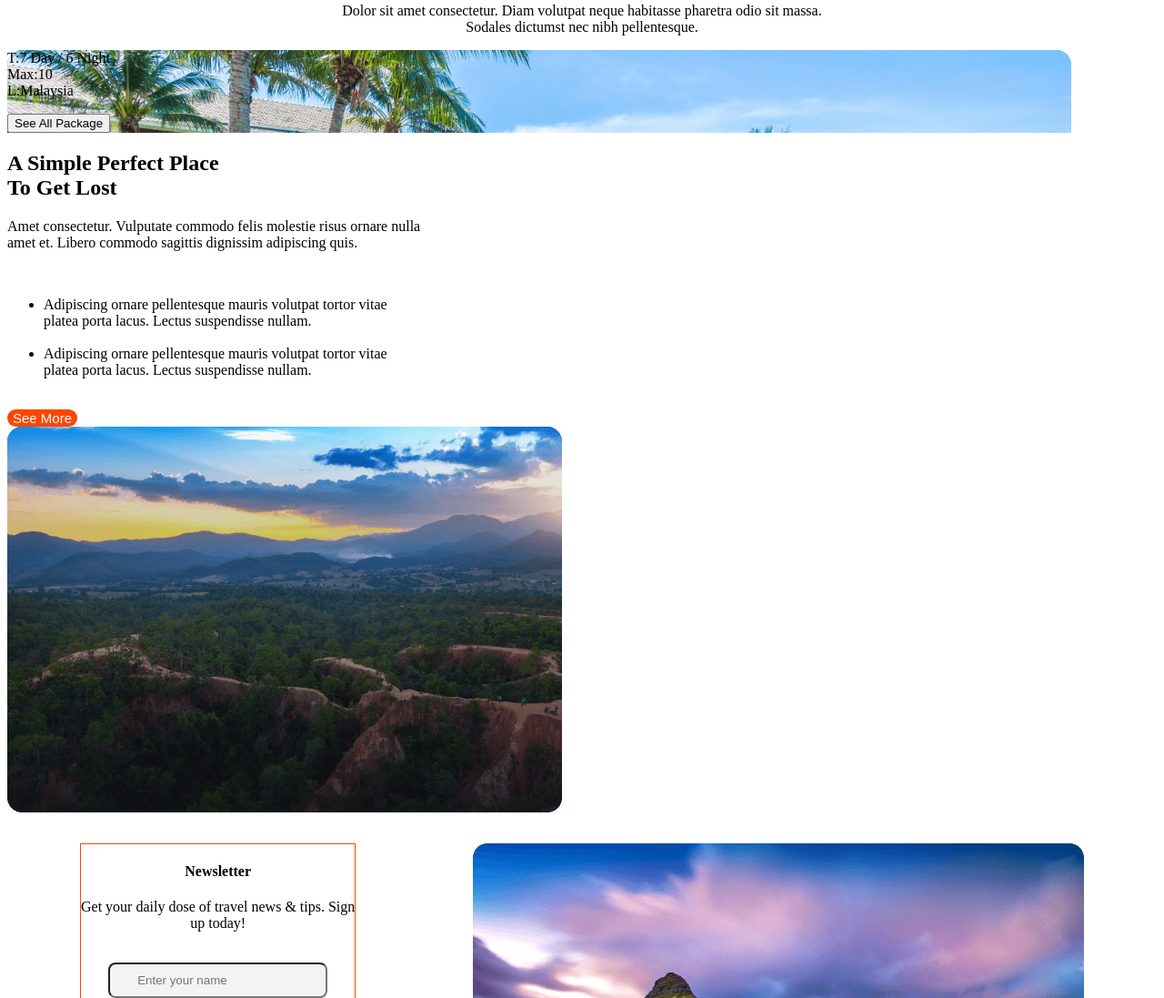
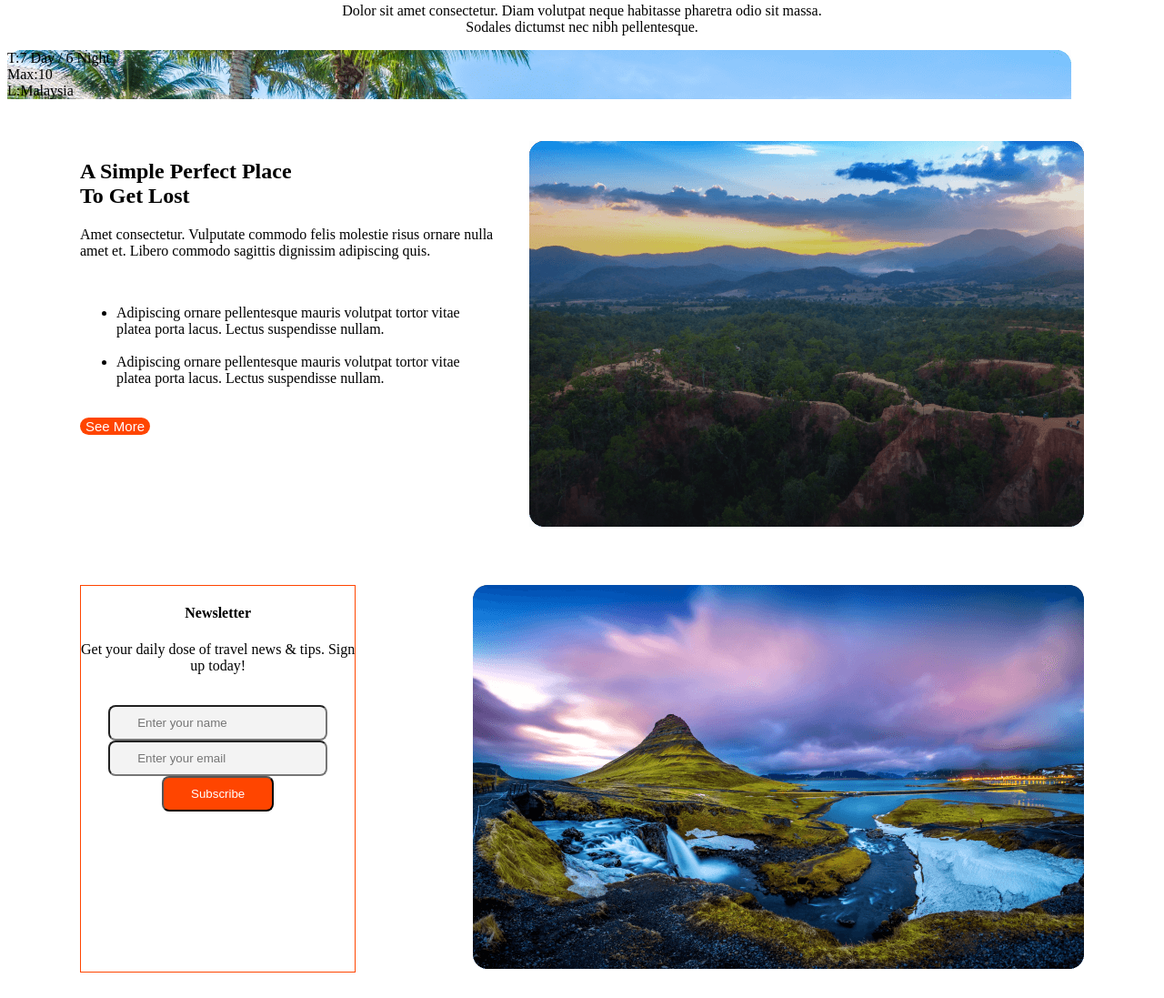
Before and after one commit to RaKi2401/assignment2-Hero-Travel, a plain HTML site: page index.html in a window 1280 px wide. Shown: the part 2597-3694 px from the top of the page at 91% size. Drawn offline with Linux system fonts and the light colour scheme.

Commit message:
just check

```diff
--- a/index.html
+++ b/index.html
@@ -109,8 +109,8 @@
          <div class="first-deals">
           <div>
             <p>T:7 Day / 6 Night <br>Max:10 <br>L:Malaysia</p>
-          </div>
-          <button class="c-btn">See All Package</button>
+
+        </div>
          </div>
         </div>
     </section>
--- a/styles/herotravel.css
+++ b/styles/herotravel.css
@@ -116,7 +116,7 @@ padding: 0 40px;
     background-image: url(../Images/Group\ 39.png);
     background-repeat: no-repeat;
 }
-.cb
+
 /* jk */
 .Perfect-Place{display: flex;
 justify-content: space-between;
```
